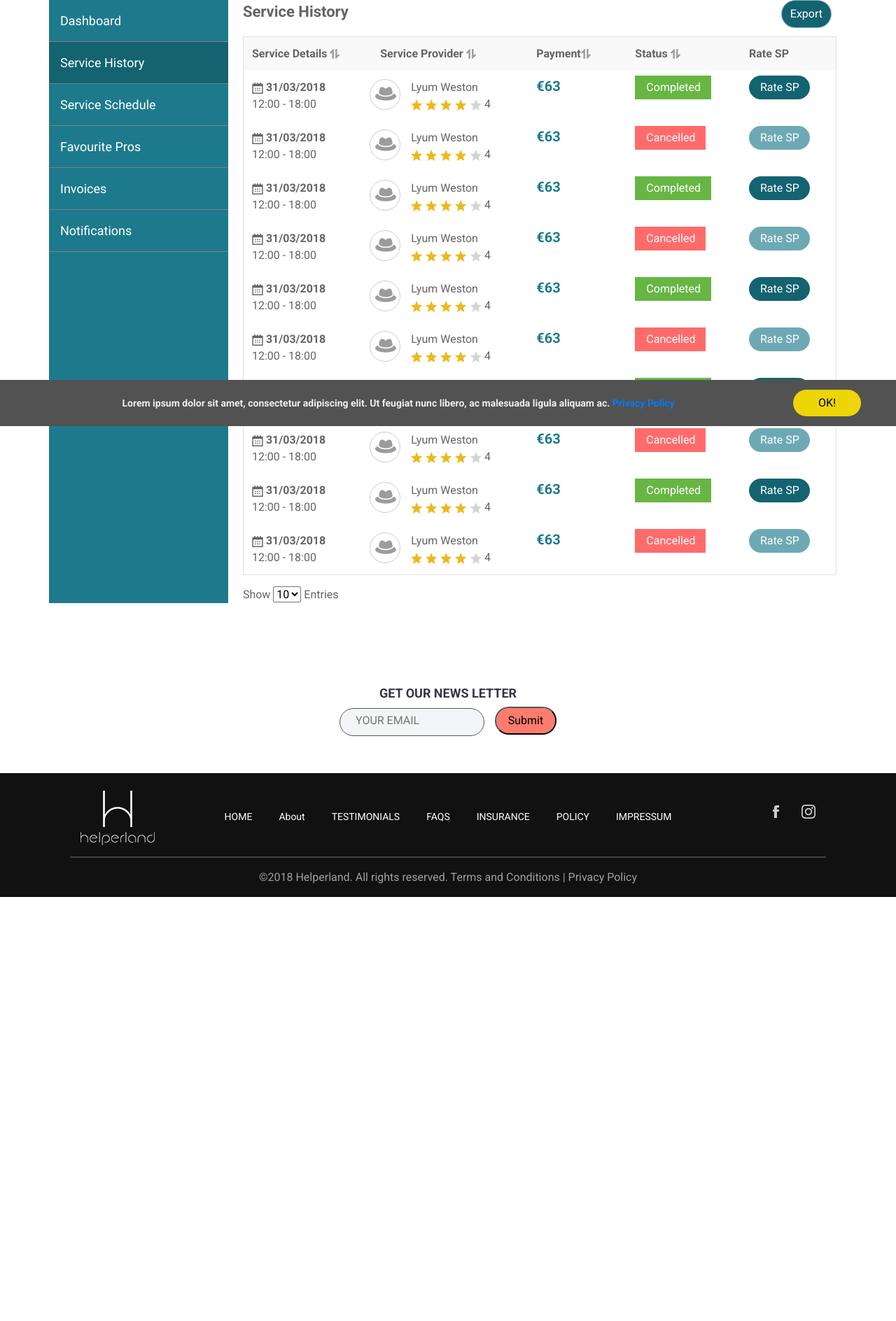
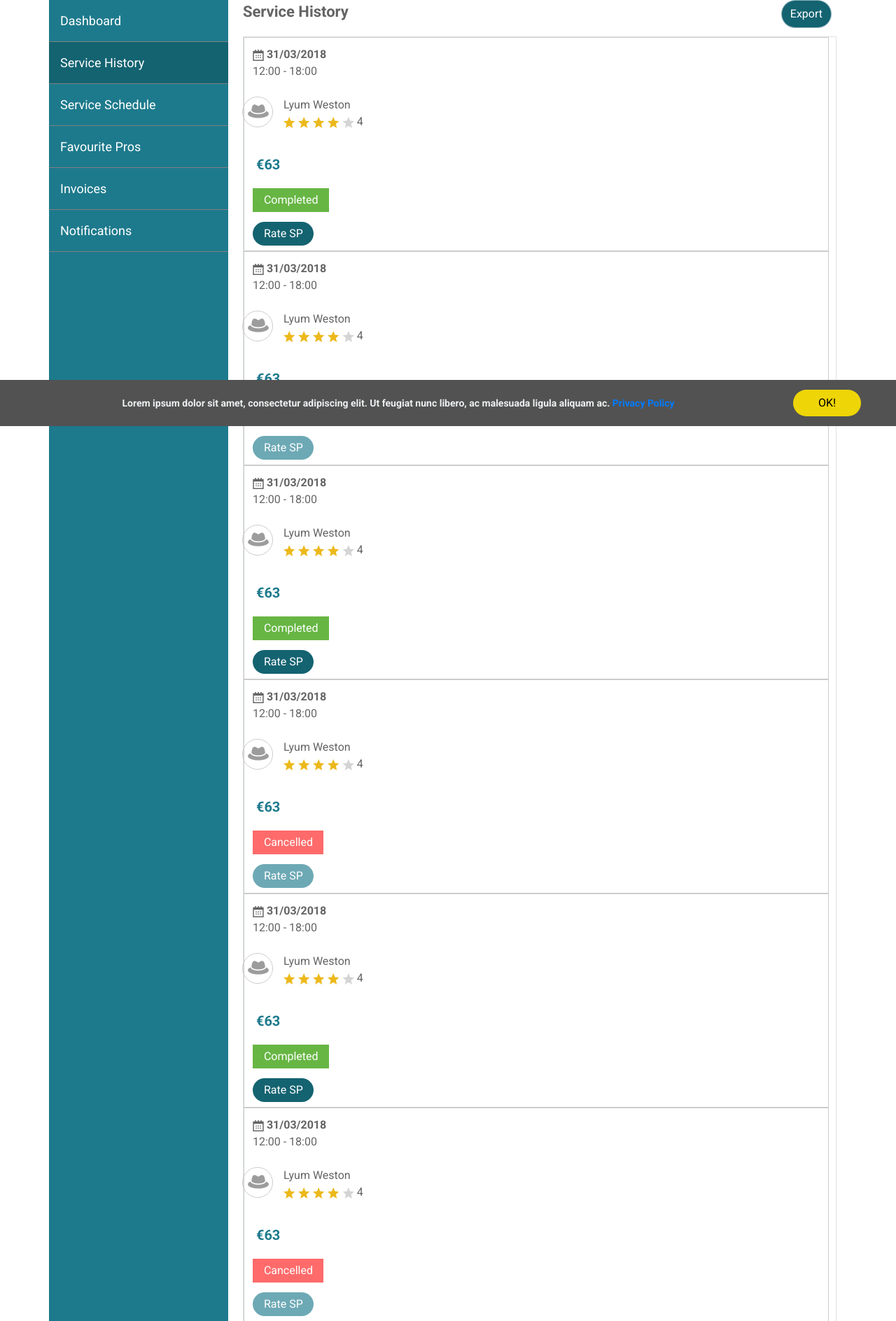
Before and after one commit to rj-riddhi/Helperland_Homepage, a PHP site: page /service_history.html in a window 1280 px wide. Shown: the part 191-2079 px from the top of the page at 70% size. Before the commit the page ends 1473 px from the top, so only its background shows below. Run offline with PHP 8.4, Linux system fonts and the light colour scheme; some libraries are stand-ins or nearby versions.

Commit message:
Update service_history.css

```diff
--- a/HTML/Customer/Service_History/css/service_history.css
+++ b/HTML/Customer/Service_History/css/service_history.css
@@ -355,3 +355,56 @@
     border-radius: 20px;
     vertical-align: baseline;
 }
+@media
+only screen and (max-width: 760px) ,
+(min-device-width: 768px) and (max-device-width: 1024px)  {
+
+  table {
+      width: 100%;
+      padding-right: 10px;
+  }
+
+  table, thead, tbody, th, td, tr {
+    display: block;
+  }
+
+.text-style-1 {
+
+  width: 40px;
+  height: 17px;
+  margin: 15px 150px 25px 5px;
+  font-family: Roboto;
+  font-size: 20px;
+  font-weight: normal;
+  color: #1d7a8c;
+  line-height: 1;
+  font-weight: bold;
+}
+  thead tr {
+    position: absolute;
+    top: -9999px;
+    left: -9999px;
+  }
+
+  tr { border: 1px solid #ccc; }
+
+  td {
+    border: none;
+    border-bottom: 1px solid #eee;
+    position: relative;
+    padding-left: 50%;
+  }
+  td::before {
+    position: absolute;
+    top: 6px;
+    left: 6px;
+    width: 45%;
+    padding-right: 10px;
+    white-space: nowrap;
+    content: attr(data-column);
+
+    color: #000;
+    font-weight: bold;
+  }
+
+}
```
